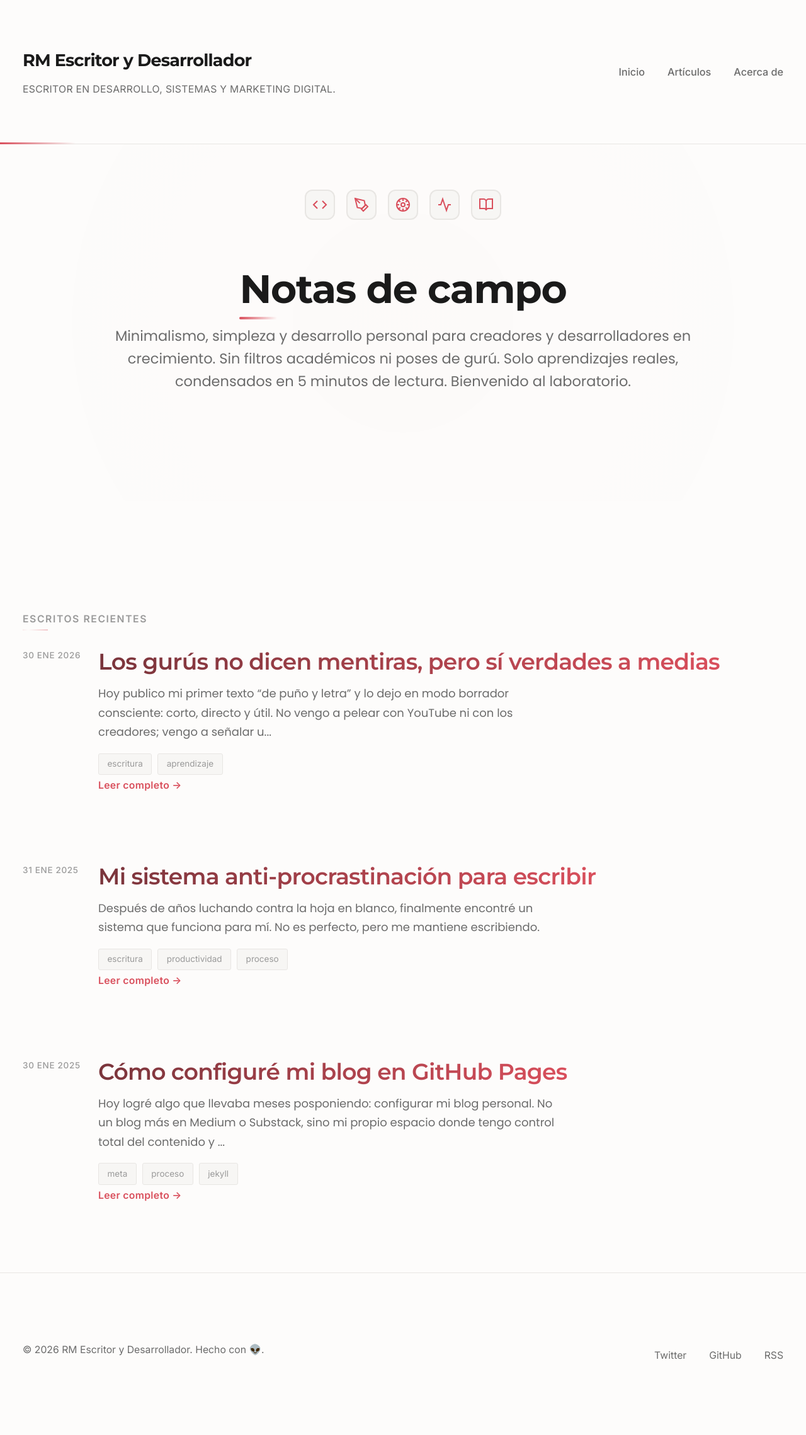
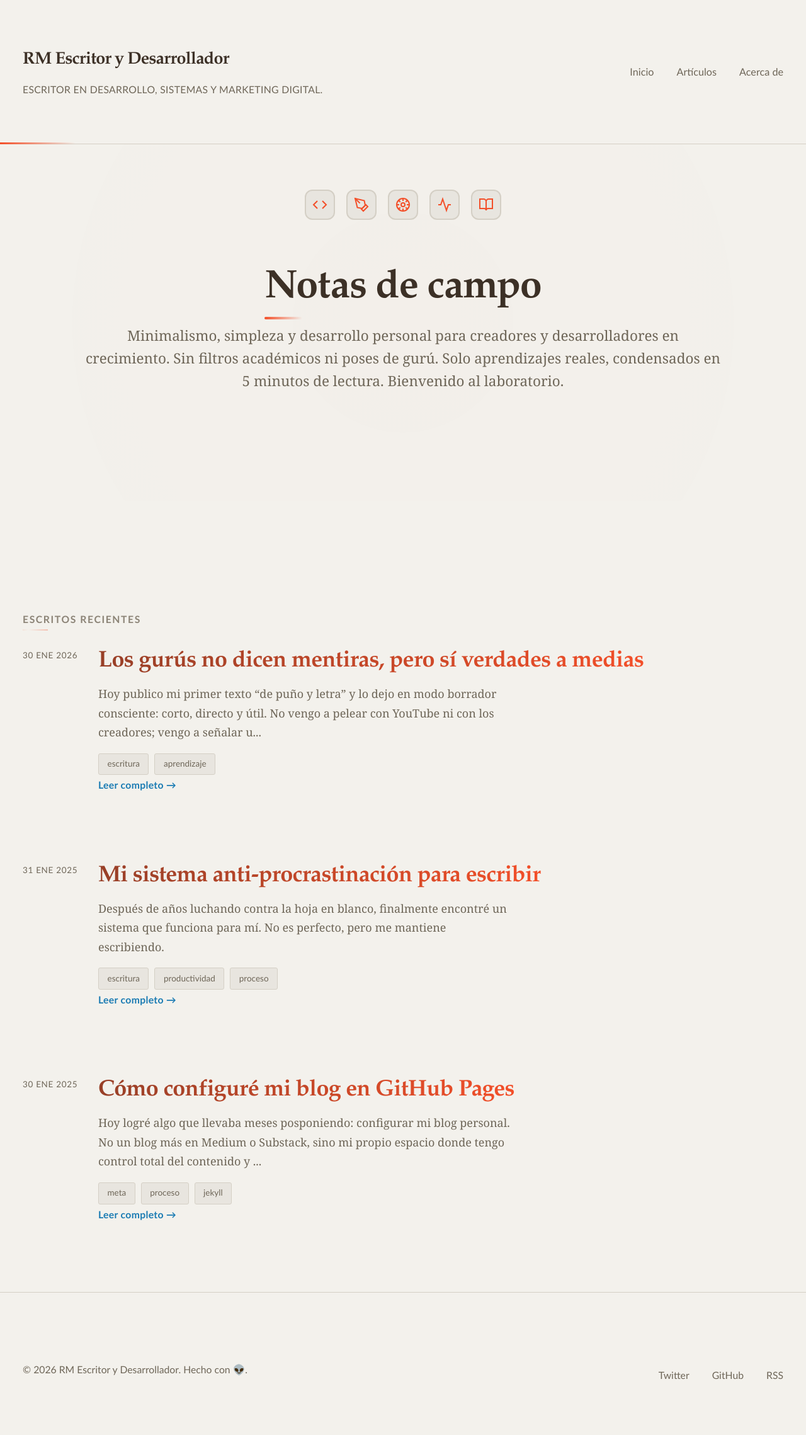
Before and after one commit to renedev0284-creator/renedev0284-creator.github.io, a Jekyll site: the page built from index.html, in a window 1280 px wide. Shown: the whole page at 63% size. Built offline with Jekyll 4.4.1, drawn with Linux system fonts in a browser that asks for light colours; before the commit the page ends 2247 px from its top, so only the background shows below that.

Commit message:
Fix todo el css

```diff
--- a/assets/css/style.css
+++ b/assets/css/style.css
@@ -4,21 +4,24 @@
    ======================================== */
 
 :root {
-  /* Color Palette - Muted, sophisticated */
-  --color-bg: #fdfcfb;
-  --color-bg-secondary: #f7f6f4;
-  --color-text: #1a1a1a;
-  --color-text-muted: #6b6b6b;
-  --color-text-light: #9a9a9a;
-  --color-accent: #d94f5c;
-  --color-accent-soft: #f2b5bb;
-  --color-border: #e8e6e3;
-  --color-shadow: rgba(0, 0, 0, 0.08);
+  /* Color Palette - Git website inspired */
+  --color-bg: #f3f1ec;
+  --color-bg-secondary: #e8e5df;
+  --color-text: #3c3026;
+  --color-text-muted: #6e6658;
+  --color-text-light: #8b8376;
+  --color-accent: #1a7bb3;
+  --color-accent-soft: #2e93d5;
+  --color-border: #d4cfc5;
+  --color-shadow: rgba(60, 48, 38, 0.08);
 
-/* Typography - Modern sans-serif pairing */
-  --font-display: 'Montserrat', 'Poppins', -apple-system, sans-serif;
-  --font-body: 'Poppins', 'Inter', -apple-system, sans-serif;
-  --font-sans: 'Inter', -apple-system, sans-serif;
+  /* Color adicional Git */
+  --color-orange: #f34f29;
+
+  /* Typography - Classic Serif (Escritor Pro) */
+  --font-display: 'Palatino Linotype', 'Book Antiqua', Palatino, Georgia, serif;
+  --font-body: 'Georgia', 'Book Antiqua', Palatino, serif;
+  --font-sans: 'Trebuchet MS', 'Lucida Grande', 'Lucida Sans', sans-serif;
 
   /* Spacing */
   --space-unit: 1rem;
@@ -35,8 +38,8 @@
 
   /* Effects */
   --transition: all 0.3s cubic-bezier(0.4, 0, 0.2, 1);
-  --shadow-soft: 0 1px 3px rgba(0, 0, 0, 0.04), 0 1px 2px rgba(0, 0, 0, 0.06);
-  --shadow-medium: 0 4px 6px rgba(0, 0, 0, 0.05), 0 2px 4px rgba(0, 0, 0, 0.04);
+  --shadow-soft: 0 1px 3px rgba(60, 48, 38, 0.06), 0 1px 2px rgba(60, 48, 38, 0.08);
+  --shadow-medium: 0 4px 6px rgba(60, 48, 38, 0.08), 0 2px 4px rgba(60, 48, 38, 0.1);
 }
 
 /* ========================================
@@ -70,7 +73,7 @@ h1, h2, h3, h4, h5, h6 {
   font-family: var(--font-display);
   font-weight: 600;
   line-height: 1.2;
-  color: var(--color-text);
+  color: var(--color-orange);
   margin-bottom: var(--space-md);
   letter-spacing: -0.02em;
 }
@@ -79,6 +82,7 @@ h1 {
   font-size: clamp(2.25rem, 5vw, 3.5rem);
   font-weight: 700;
   margin-bottom: var(--space-lg);
+  color: var(--color-text);
 }
 
 h2 {
@@ -105,6 +109,7 @@ a {
 
 a:hover {
   border-bottom-color: var(--color-accent);
+  color: var(--color-accent-soft);
 }
 
 strong {
@@ -155,7 +160,7 @@ em {
   left: 0;
   width: 80px;
   height: 3px;
-  background: linear-gradient(90deg, var(--color-accent) 0%, transparent 100%);
+  background: linear-gradient(90deg, var(--color-orange) 0%, transparent 100%);
   animation: slideIn 0.8s ease-out;
 }
 
@@ -183,7 +188,7 @@ em {
 }
 
 .site-title:hover {
-  color: var(--color-accent);
+  color: var(--color-orange);
   border: none;
 }
 
@@ -221,7 +226,7 @@ em {
   left: 0;
   width: 0;
   height: 2px;
-  background-color: var(--color-accent);
+  background-color: var(--color-orange);
   transition: width 0.3s ease;
 }
 
@@ -291,7 +296,7 @@ em {
   left: 0;
   width: 40px;
   height: 2px;
-  background-color: var(--color-accent);
+  background-color: var(--color-orange);
 }
 
 .post-list {
@@ -313,7 +318,7 @@ em {
   top: 0;
   width: 4px;
   height: 100%;
-  background: linear-gradient(180deg, var(--color-accent) 0%, transparent 100%);
+  background: linear-gradient(180deg, var(--color-orange) 0%, transparent 100%);
   opacity: 0;
   transition: opacity 0.3s ease;
 }
@@ -328,7 +333,7 @@ em {
   top: 0;
   font-family: var(--font-sans);
   font-size: 0.75rem;
-  color: var(--color-text-light);
+  color: var(--color-text-muted);
   text-transform: uppercase;
   letter-spacing: 0.05em;
   font-weight: 500;
@@ -348,7 +353,7 @@ em {
 }
 
 .post-preview:hover h3 a {
-  color: var(--color-accent);
+  color: var(--color-orange);
 }
 
 .post-excerpt {
@@ -367,7 +372,7 @@ em {
 .tag {
   font-family: var(--font-sans);
   font-size: 0.75rem;
-  color: var(--color-text-light);
+  color: var(--color-text-muted);
   background-color: var(--color-bg-secondary);
   padding: 0.25rem 0.75rem;
   border-radius: 3px;
@@ -376,9 +381,9 @@ em {
 }
 
 .tag:hover {
-  background-color: var(--color-accent-soft);
-  color: var(--color-text);
-  border-color: var(--color-accent);
+  background-color: rgba(243, 79, 41, 0.1);
+  color: var(--color-orange);
+  border-color: var(--color-orange);
 }
 
 .read-more {
@@ -463,12 +468,12 @@ em {
 
 .post-content a {
   color: var(--color-accent);
-  border-bottom: 1px solid var(--color-accent-soft);
+  border-bottom: 1px solid rgba(26, 123, 179, 0.3);
   transition: var(--transition);
 }
 
 .post-content a:hover {
-  background-color: var(--color-accent-soft);
+  background-color: rgba(26, 123, 179, 0.08);
   border-bottom-color: var(--color-accent);
 }
 
@@ -484,7 +489,7 @@ em {
   margin: var(--space-xl) 0;
   padding: var(--space-lg);
   background-color: var(--color-bg-secondary);
-  border-left: 4px solid var(--color-accent);
+  border-left: 4px solid var(--color-orange);
   font-style: italic;
   color: var(--color-text-muted);
 }
@@ -494,12 +499,13 @@ em {
 }
 
 .post-content code {
-  font-family: 'JetBrains Mono', 'Fira Code', monospace;
+  font-family: 'Courier New', 'Consolas', monospace;
   font-size: 0.9em;
   background-color: var(--color-bg-secondary);
   padding: 0.2em 0.4em;
   border-radius: 3px;
   border: 1px solid var(--color-border);
+  color: var(--color-orange);
 }
 
 .post-content pre {
@@ -516,6 +522,7 @@ em {
   padding: 0;
   border: none;
   font-size: 0.875rem;
+  color: var(--color-text);
 }
 
 .post-content ul,
@@ -526,6 +533,15 @@ em {
 
 .post-content li {
   margin-bottom: var(--space-sm);
+}
+
+.post-content ul li::marker {
+  color: var(--color-orange);
+}
+
+.post-content ol li::marker {
+  color: var(--color-orange);
+  font-weight: 600;
 }
 
 .post-content hr {
@@ -569,7 +585,7 @@ em {
 .post-nav-item:hover {
   transform: translateY(-2px);
   box-shadow: var(--shadow-medium);
-  border-color: var(--color-accent);
+  border-color: var(--color-orange);
 }
 
 .post-nav-label {
@@ -638,7 +654,7 @@ em {
 }
 
 .social-links a:hover {
-  color: var(--color-accent);
+  color: var(--color-orange);
 }
 
 /* ========================================
@@ -705,9 +721,28 @@ button:focus-visible {
   outline-offset: 2px;
 }
 
+/* Eliminar dark mode (mantener tema claro siempre) */
+@media (prefers-color-scheme: dark) {
+  :root {
+    --color-bg: #f3f1ec;
+    --color-bg-secondary: #e8e5df;
+    --color-text: #3c3026;
+  }
+}
+
+/* Selección de texto */
+::selection {
+  background-color: rgba(243, 79, 41, 0.2);
+  color: var(--color-text);
+}
+
+::-moz-selection {
+  background-color: rgba(243, 79, 41, 0.2);
+  color: var(--color-text);
+}
+
 /* ========================================
    MEJORAS DE DINAMISMO Y VISTOSIDAD
-   Agrega esto al FINAL de tu style.css
    ======================================== */
 
 /* Animación sutil de fondo en el hero */
@@ -723,7 +758,7 @@ button:focus-visible {
   left: -50%;
   width: 200%;
   height: 200%;
-  background: radial-gradient(circle, rgba(217, 79, 92, 0.03) 0%, transparent 70%);
+  background: radial-gradient(circle, rgba(243, 79, 41, 0.03) 0%, transparent 70%);
   animation: pulse 8s ease-in-out infinite;
   z-index: -1;
 }
@@ -764,7 +799,7 @@ button:focus-visible {
 
 /* Efecto de brillo en títulos al hover */
 .post-preview h3 a {
-  background: linear-gradient(90deg, var(--color-text) 0%, var(--color-accent) 100%);
+  background: linear-gradient(90deg, var(--color-text) 0%, var(--color-orange) 100%);
   background-size: 200% 100%;
   background-clip: text;
   -webkit-background-clip: text;
@@ -792,13 +827,13 @@ button:focus-visible {
   left: -100%;
   width: 100%;
   height: 100%;
-  background: linear-gradient(90deg, transparent, rgba(217, 79, 92, 0.1), transparent);
+  background: linear-gradient(90deg, transparent, rgba(243, 79, 41, 0.1), transparent);
   transition: left 0.5s ease;
 }
 
 .tag:hover {
   transform: translateY(-2px);
-  box-shadow: 0 4px 8px rgba(217, 79, 92, 0.15);
+  box-shadow: 0 4px 8px rgba(243, 79, 41, 0.15);
 }
 
 .tag:hover::before {
@@ -865,7 +900,7 @@ button:focus-visible {
   left: 0;
   width: 60px;
   height: 4px;
-  background: linear-gradient(90deg, var(--color-accent), transparent);
+  background: linear-gradient(90deg, var(--color-orange), transparent);
   border-radius: 2px;
   animation: underlineExpand 0.8s ease-out 0.3s backwards;
 }
@@ -890,7 +925,7 @@ button:focus-visible {
   animation: shimmer 3s ease-in-out infinite;
   background: linear-gradient(90deg,
     transparent 0%,
-    rgba(217, 79, 92, 0.4) 50%,
+    rgba(243, 79, 41, 0.4) 50%,
     transparent 100%
   );
   background-size: 200% 100%;
@@ -907,7 +942,7 @@ button:focus-visible {
 }
 
 .post-preview:hover .post-date {
-  color: var(--color-accent);
+  color: var(--color-orange);
   transform: translateY(-2px);
 }
 
@@ -947,17 +982,6 @@ button:focus-visible {
   width: 120px;
 }
 
-/* Efecto de cursor personalizado en enlaces (opcional) */
-@media (pointer: fine) {
-  .post-preview a {
-    cursor: pointer;
-  }
-
-  .post-preview:hover {
-    cursor: pointer;
-  }
-}
-
 /* Transición suave del lead text */
 .intro .lead {
   transition: color 0.3s ease;
@@ -992,18 +1016,6 @@ button:focus-visible {
   animation: heroFade 0.8s ease-out 0.2s backwards;
 }
 
-/* Efecto de gradiente sutil en background (opcional - descomenta si quieres) */
-/*
-body {
-  background: linear-gradient(
-    180deg,
-    var(--color-bg) 0%,
-    var(--color-bg-secondary) 100%
-  );
-  background-attachment: fixed;
-}
-*/
-
 /* Responsive: reducir animaciones en móviles para mejor performance */
 @media (max-width: 768px) {
   .intro::before {
@@ -1037,12 +1049,9 @@ body {
 
 /* ========================================
    CSS PARA HERO CON VISUALES
-   Agrega esto al FINAL de tu style.css
    ======================================== */
 
-/* ========================================
-   OPCIÓN 1: Imagen de fondo con escritorio
-   ======================================== */
+/* OPCIÓN 1: Imagen de fondo con escritorio */
 .intro-with-bg {
   display: grid;
   grid-template-columns: 1fr 1fr;
@@ -1082,9 +1091,7 @@ body {
   }
 }
 
-/* ========================================
-   OPCIÓN 2: Layout split con ilustración
-   ======================================== */
+/* OPCIÓN 2: Layout split con ilustración */
 .intro-split {
   display: grid;
   grid-template-columns: 1.2fr 1fr;
@@ -1106,7 +1113,7 @@ body {
   width: 100%;
   max-width: 400px;
   height: auto;
-  filter: drop-shadow(0 10px 30px rgba(217, 79, 92, 0.1));
+  filter: drop-shadow(0 10px 30px rgba(243, 79, 41, 0.1));
 }
 
 @media (max-width: 968px) {
@@ -1128,9 +1135,7 @@ body {
   }
 }
 
-/* ========================================
-   OPCIÓN 3: Badges/Iconos integrados
-   ======================================== */
+/* OPCIÓN 3: Badges/Iconos integrados */
 .intro-icons {
   text-align: center;
 }
@@ -1152,17 +1157,17 @@ body {
   background-color: var(--color-bg-secondary);
   border: 2px solid var(--color-border);
   border-radius: 12px;
-  color: var(--color-accent);
+  color: var(--color-orange);
   transition: all 0.3s ease;
   cursor: default;
 }
 
 .badge:hover {
-  background-color: var(--color-accent);
+  background-color: var(--color-orange);
   color: var(--color-bg);
-  border-color: var(--color-accent);
+  border-color: var(--color-orange);
   transform: translateY(-4px) scale(1.05);
-  box-shadow: 0 8px 16px rgba(217, 79, 92, 0.2);
+  box-shadow: 0 8px 16px rgba(243, 79, 41, 0.25);
 }
 
 .badge svg {
@@ -1213,9 +1218,7 @@ body {
   }
 }
 
-/* ========================================
-   Mejoras generales para todas las opciones
-   ======================================== */
+/* Mejoras generales para todas las opciones */
 
 /* Animación de entrada para los SVG */
 .intro-visual svg,
```
